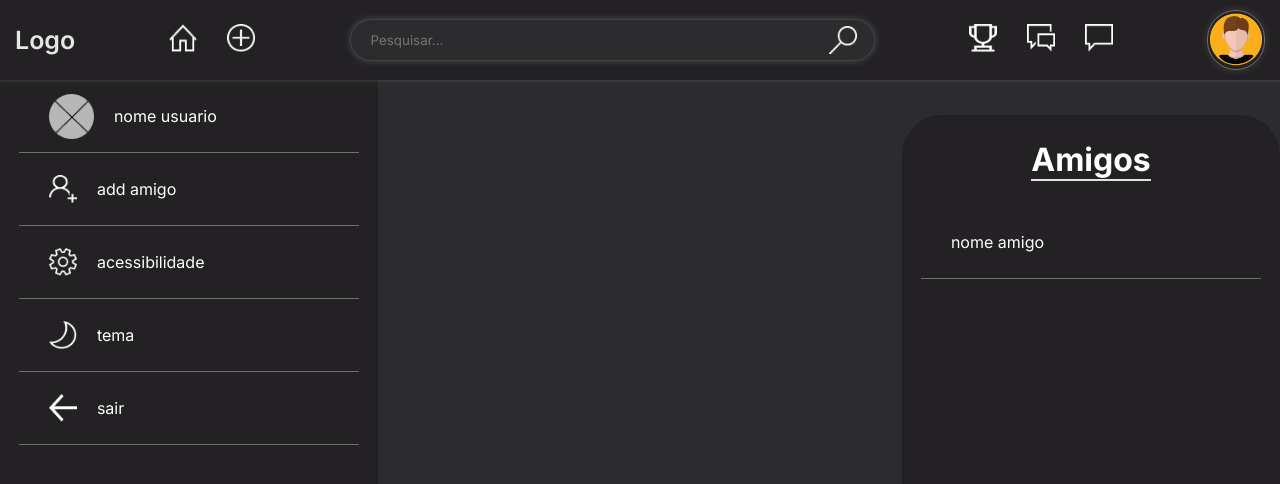
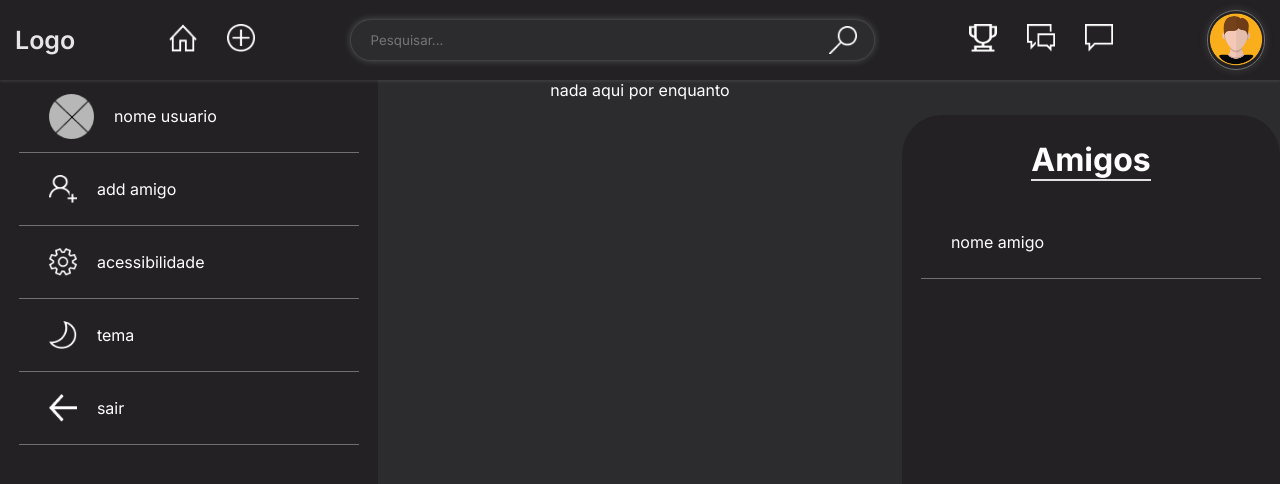
Before and after one commit to lucasbrasantos/ssn, a React (Vite) app in the folder app/: page / in a window 1280 px wide. Shown: the top 484 px of the page. Built offline with nearby package versions, Linux system fonts and the light colour scheme.

Commit message:
Update Home.jsx

```diff
--- a/app/src/pages/Home.jsx
+++ b/app/src/pages/Home.jsx
@@ -9,11 +9,13 @@ import PerfilUsuario from '../components/PerfilUsuario/PerfilUsuario'
 
 
 import { ComponentProvider, useComponentContext } from '../context/ComponentContext';
+import Forum from '../components/Forum/Forum';
 
 
 const components = { // name for the button click // <component name>
 	userProfile: PerfilUsuario,
 	post: Post,
+	forum: Forum,
 }
 
 const Home = () => {
@@ -31,7 +33,11 @@ const Home = () => {
 				<LateralMenu />
 
 
-					{ComponentToRender ? <ComponentToRender /> : <p>nada aqui por enquanto</p>}
+					{
+						ComponentToRender ? <ComponentToRender /> : <p className='nothing'>nada aqui por enquanto</p> // aqui esta o component renderizado no centro / na parte principal
+						// e a condição ? = if
+						// se existe o ComponentToRender, renderiza ele, se nao renderiza o <p>
+					}
 
 
 
```
